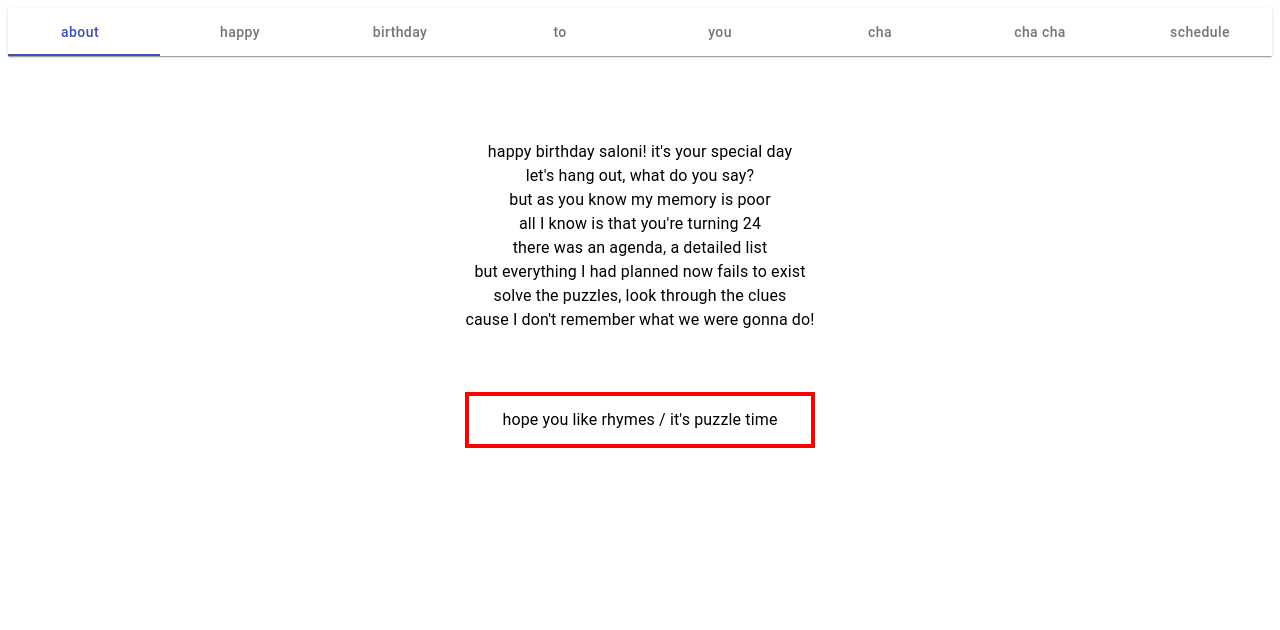
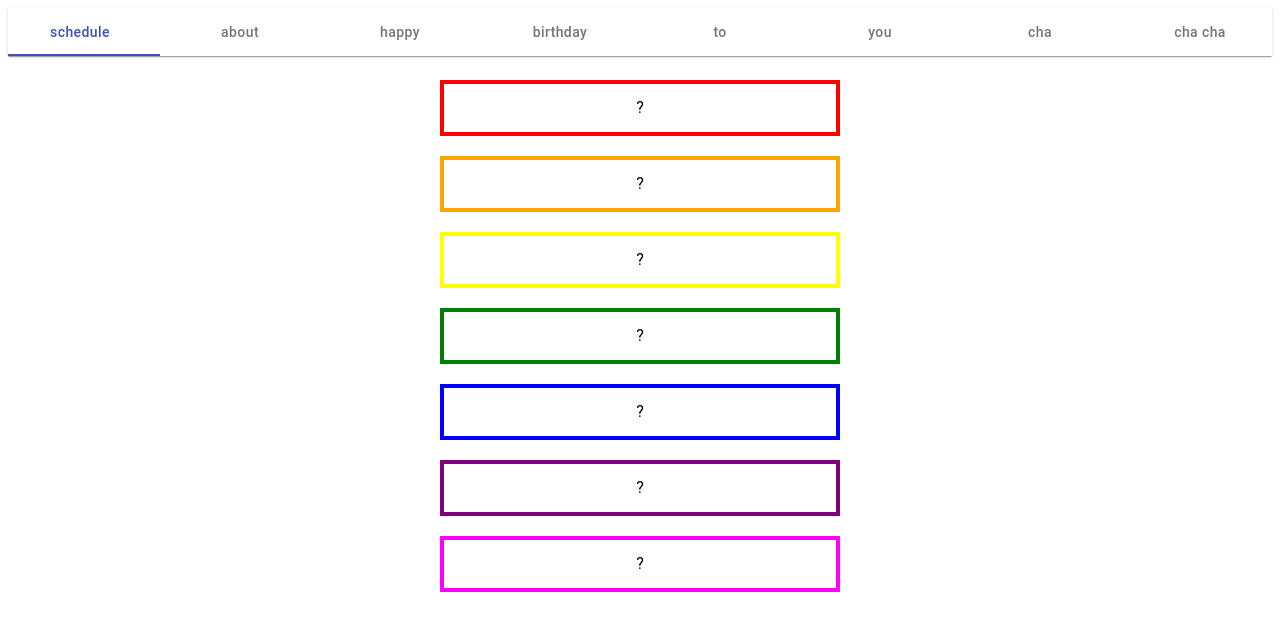
Before and after one commit to yoyoonarock/yoyoonarock.github.io, a React (Create React App) app: page / in a window 1280 px wide. Shown: the top 630 px of the page. Built offline with nearby package versions, Linux system fonts and the light colour scheme.

Commit message:
Move schedule to first tab

```diff
--- a/src/components/about/about-page.tsx
+++ b/src/components/about/about-page.tsx
@@ -13,8 +13,13 @@ cause I don't remember what we were gonna do!`;
 
 interface Props {
 	activity: Activity;
+	setCompleted: React.Dispatch<React.SetStateAction<boolean>>;
 }
 
-export const AboutPage = ({ activity }: Props) => {
+export const AboutPage = ({ activity, setCompleted }: Props) => {
+	React.useEffect(() => {
+		setCompleted(true);
+	}, [setCompleted]);
+
 	return <BasicPage activity={activity} description={ABOUT_DESCRIPTION} />;
 };
--- a/src/components/app.tsx
+++ b/src/components/app.tsx
@@ -18,10 +18,10 @@ import { Color } from "../constants";
 
 import "../styles/app.scss";
 
+const ABOUT_RHYME = `hope you like rhymes / it's puzzle time`;
 const CAKE_RHYME = `take a break / make a cake`;
 const DANCE_RHYME = `what is the chance / learn a tiktok dance`;
 const FOOD_RHYME = `what's cookin' / good lookin'`;
-const PUZZLE_RHYME = `hope you like rhymes / it's puzzle time`;
 const SHOWS_RHYME = `leave it to the pros / watch some shows`;
 const WORKOUT_RHYME = "morning with babs / get those abs";
 const WORD_PUZZLE_RHYME = `can't get thinner / let's eat dinner`;
@@ -59,6 +59,7 @@ const TabPanel = (props: TabPanelProps) => {
 export const App = () => {
 	const [selectedTabIndex, setSelectedTabIndex] = React.useState(0);
 
+	const [aboutActivityCompleted, setAboutActivityCompleted] = React.useState(false);
 	const [cakeActivityCompleted, setCakeActivityCompleted] = React.useState(false);
 	const [danceActivityCompleted, setDanceActivityCompleted] = React.useState(false);
 	const [foodActivityCompleted, setFoodActivityCompleted] = React.useState(false);
@@ -67,21 +68,15 @@ export const App = () => {
 	const [wordPuzzleCompleted, setWordPuzzleCompleted] = React.useState(false);
 	const [wordPuzzleInput, setWordPuzzleInput] = React.useState(" ".repeat(TOTAL_WORD_LENGTH));
 
-	const [scheduleArray, setScheduleArray] = React.useState<Activity[]>([
-		{
-			answer: PUZZLE_RHYME,
-			color: Color.RED,
-			completed: true,
-		},
-	]);
+	const [scheduleArray, setScheduleArray] = React.useState<Activity[]>([]);
 	const [everythingCompleted, setEverythingCompleted] = React.useState(false);
 
 	React.useEffect(() => {
 		const updatedSchedule: Activity[] = [
 			{
-				answer: PUZZLE_RHYME,
+				answer: ABOUT_RHYME,
 				color: Color.RED,
-				completed: true,
+				completed: aboutActivityCompleted,
 			},
 			{
 				answer: WORKOUT_RHYME,
@@ -118,7 +113,8 @@ export const App = () => {
 		setScheduleArray(updatedSchedule);
 
 		setEverythingCompleted(
-			foodActivityCompleted &&
+			aboutActivityCompleted &&
+				foodActivityCompleted &&
 				workoutActivityCompleted &&
 				wordPuzzleCompleted &&
 				showsActivityCompleted &&
@@ -126,6 +122,7 @@ export const App = () => {
 				cakeActivityCompleted
 		);
 	}, [
+		aboutActivityCompleted,
 		foodActivityCompleted,
 		workoutActivityCompleted,
 		wordPuzzleCompleted,
@@ -148,6 +145,7 @@ export const App = () => {
 					textColor='primary'
 					centered
 				>
+					<Tab label='schedule' />
 					<Tab label='about' />
 					<Tab label='happy' />
 					<Tab label='birthday' />
@@ -155,25 +153,27 @@ export const App = () => {
 					<Tab label='you' />
 					<Tab label='cha' />
 					<Tab label='cha cha' />
-					<Tab label='schedule' />
 				</Tabs>
 			</Paper>
 			<TabPanel value={selectedTabIndex} index={0}>
-				<AboutPage activity={scheduleArray[0]} />
+				<SchedulePage scheduleArray={scheduleArray} everythingCompleted={everythingCompleted} />
 			</TabPanel>
 			<TabPanel value={selectedTabIndex} index={1}>
+				<AboutPage activity={scheduleArray[0]} setCompleted={setAboutActivityCompleted} />
+			</TabPanel>
+			<TabPanel value={selectedTabIndex} index={2}>
 				<WorkoutPage activity={scheduleArray[1]} setCompleted={setWorkoutActivityCompleted} />
 			</TabPanel>
-			<TabPanel value={selectedTabIndex} index={2}>
+			<TabPanel value={selectedTabIndex} index={3}>
 				<FoodPage activity={scheduleArray[2]} setCompleted={setFoodActivityCompleted} />
 			</TabPanel>
-			<TabPanel value={selectedTabIndex} index={3}>
+			<TabPanel value={selectedTabIndex} index={4}>
 				<DancePage activity={scheduleArray[3]} setCompleted={setDanceActivityCompleted} />
 			</TabPanel>
-			<TabPanel value={selectedTabIndex} index={4}>
+			<TabPanel value={selectedTabIndex} index={5}>
 				<CakePage activity={scheduleArray[4]} setCompleted={setCakeActivityCompleted} />
 			</TabPanel>
-			<TabPanel value={selectedTabIndex} index={5}>
+			<TabPanel value={selectedTabIndex} index={6}>
 				<WordPuzzlePage
 					activity={scheduleArray[5]}
 					currentPuzzleInput={wordPuzzleInput}
@@ -183,11 +183,8 @@ export const App = () => {
 					setCurrentPuzzleInput={setWordPuzzleInput}
 				/>
 			</TabPanel>
-			<TabPanel value={selectedTabIndex} index={6}>
+			<TabPanel value={selectedTabIndex} index={7}>
 				<ShowsPage activity={scheduleArray[6]} setCompleted={setShowsActivityCompleted} />
-			</TabPanel>
-			<TabPanel value={selectedTabIndex} index={7}>
-				<SchedulePage scheduleArray={scheduleArray} everythingCompleted={everythingCompleted} />
 			</TabPanel>
 		</div>
 	);
```
